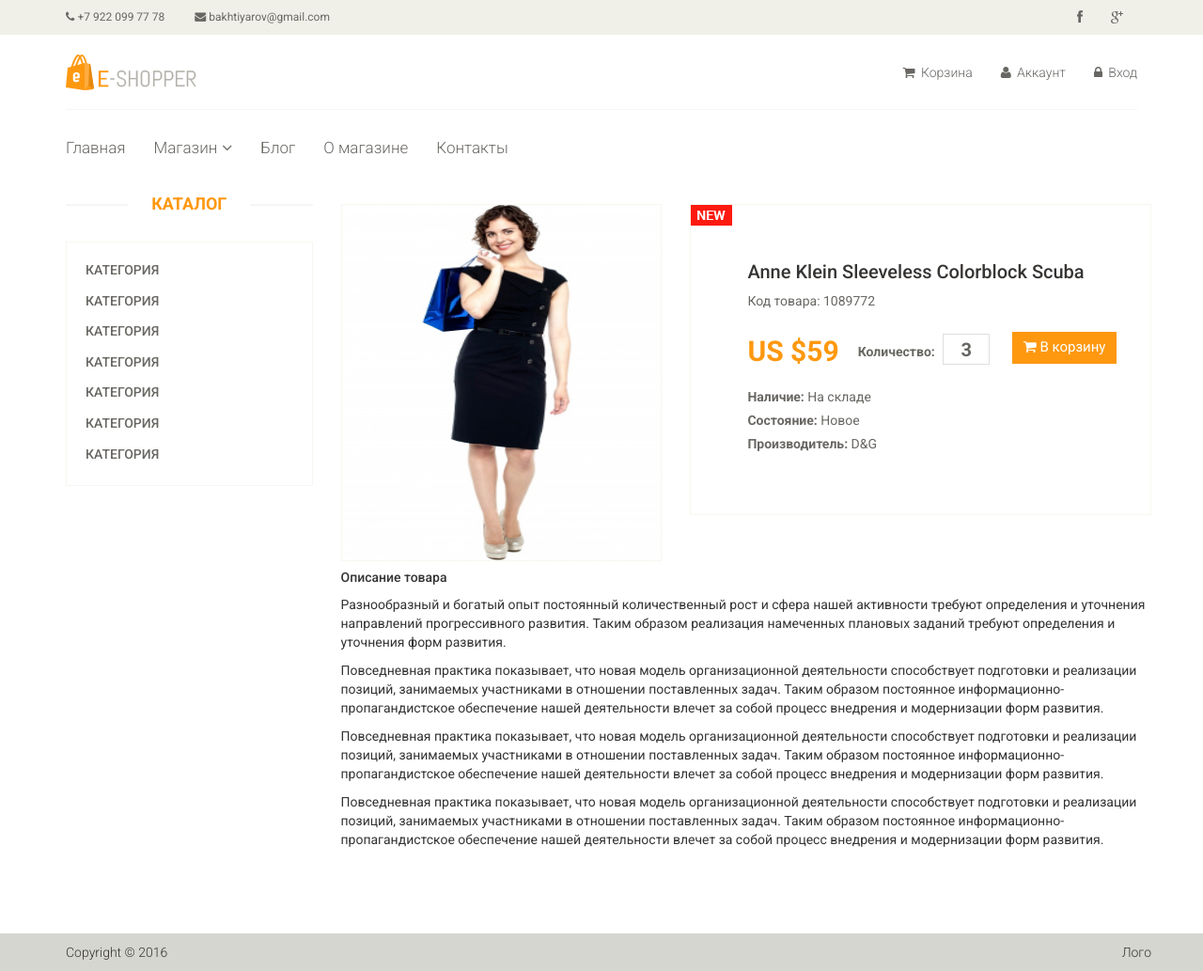
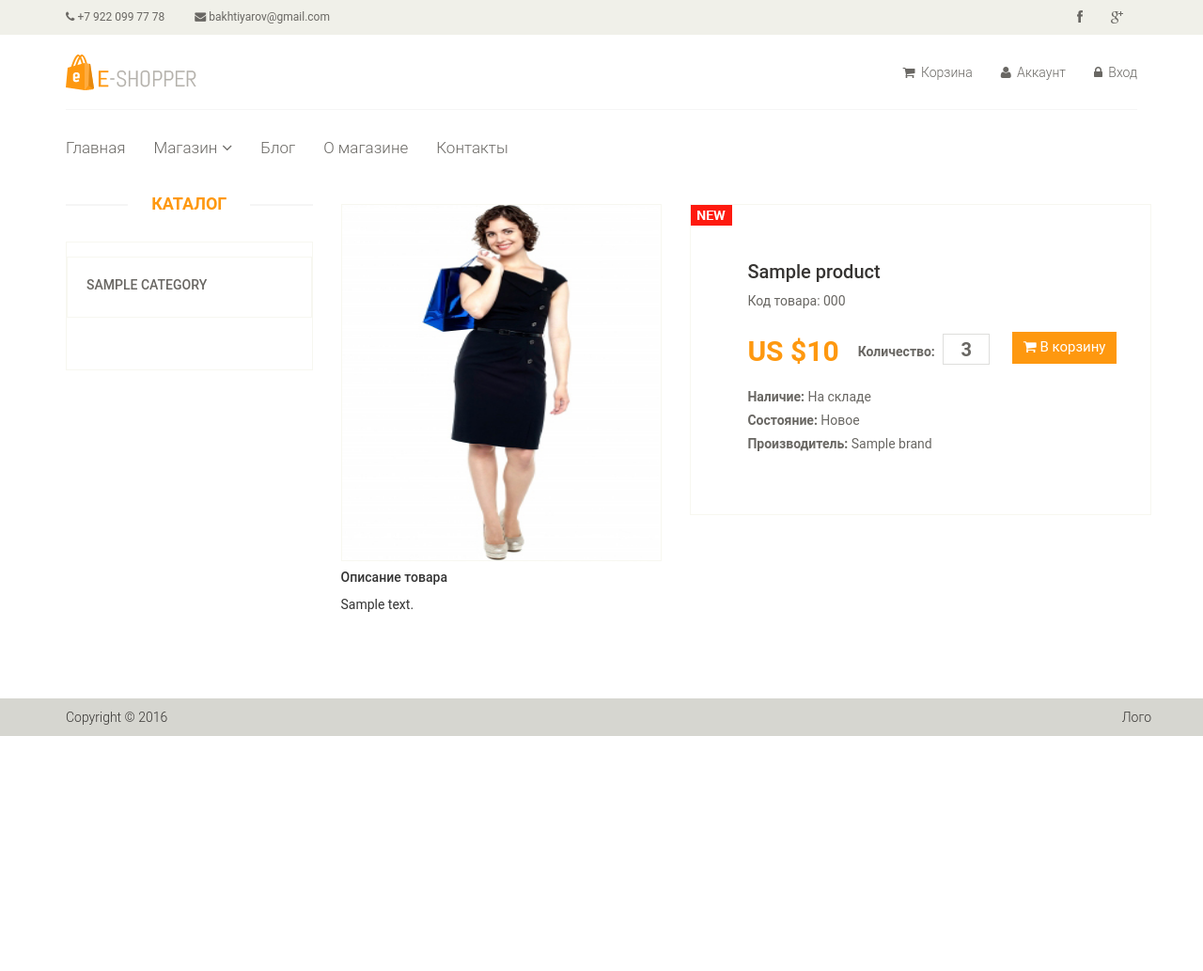
Before and after one commit to sania00/E-com, a PHP site: template views/product/view.php in a window 1280 px wide. Shown: the whole page at 94% size. After the commit the page ends 783 px from the top, so only its background shows below. Run offline with PHP 8.4, Linux system fonts and the light colour scheme; the template is opened without the code that fills it: most values are stand-ins (such as "Sample title", 1, 10 or a date in 2020); some libraries are stand-ins or nearby versions.

Commit message:
Работа с навигацией

```diff
--- a/config/routes.php
+++ b/config/routes.php
@@ -6,6 +6,8 @@ return array(
 
     'catalog'          => 'catalog/index', // actionIndex в CatalogController
 
+    'category/([0-9]+)/page-([0-9]+)'=> 'catalog/category/$1/$2',  // actionCategory в CatalogController
+
     'category/([0-9]+)'=> 'catalog/category/$1',  // actionCategory в CatalogController
 
     ''                 => 'site/index', //actionIndex в SiteController
--- a/models/Category.php
+++ b/models/Category.php
@@ -5,6 +5,8 @@ class Category
 {
     /**
      * Return array of categories
+     *
+     * Возвращает массив категорий
      *
      * @return array
      */
--- a/template/css/main.css
+++ b/template/css/main.css
@@ -2,15 +2,16 @@
 /*************************
 *******Typography******
 **************************/
+/*
 @import url(http://fonts.googleapis.com/css?family=Roboto:400,300,400italic,500,700,100&subset=latin,cyrillic-ext,cyrillic);
 @import url(http://fonts.googleapis.com/css?family=Open+Sans:400,800,300,600,700);
 @import url(http://fonts.googleapis.com/css?family=Abel);
+*/
 
 body {
   font-family: 'Roboto', sans-serif;
-  background:;
   position: relative;
-  font-weight:400px;
+  font-weight:400;
 }
 
 ul li {
@@ -904,7 +905,7 @@ h2.title {
   transition: height 500ms ease 0s;
   width: 100%;
   display: block;
-  opacity:;
+
 }
 
 .single-products:hover .product-overlay {
@@ -2146,7 +2147,7 @@ h2.title {
 
 .rating-area {
   border: 1px solid #F7F7F0;
-  direction: block;
+  display: block;
   overflow: hidden;
 }
 
--- a/views/catalog/category.php
+++ b/views/catalog/category.php
@@ -11,7 +11,9 @@
                                 <div class="panel panel-default">
                                     <div class="panel-heading">
                                         <h4 class="panel-title">
-                                            <a href="/category/<?php echo $categoryItem['id']; ?>">
+                                            <a href="/category/<?php echo $categoryItem['id']; ?>"
+                                            class="<?php if($categoryId == $categoryItem['id']) echo 'active'; ?>"
+                                            >
                                                 <?php echo $categoryItem['name']; ?>
                                             </a>
                                         </h4>
--- a/views/product/view.php
+++ b/views/product/view.php
@@ -1,5 +1,4 @@
 <?php include ROOT. '/views/layouts/header.php';?>
-
 <section>
     <div class="container">
         <div class="row">
@@ -7,40 +6,18 @@
                 <div class="left-sidebar">
                     <h2>Каталог</h2>
                     <div class="panel-group category-products" id="accordian"><!--category-productsr-->
-                        <div class="panel panel-default">
-                            <div class="panel-heading">
-                                <h4 class="panel-title"><a href="#">Категория</a></h4>
-                            </div>
-                        </div>
-                        <div class="panel panel-default">
-                            <div class="panel-heading">
-                                <h4 class="panel-title"><a href="#">Категория</a></h4>
-                            </div>
-                        </div>
-                        <div class="panel panel-default">
-                            <div class="panel-heading">
-                                <h4 class="panel-title"><a href="#">Категория</a></h4>
-                            </div>
-                        </div>
-                        <div class="panel panel-default">
-                            <div class="panel-heading">
-                                <h4 class="panel-title"><a href="#">Категория</a></h4>
-                            </div>
-                        </div>
-                        <div class="panel panel-default">
-                            <div class="panel-heading">
-                                <h4 class="panel-title"><a href="#">Категория</a></h4>
-                            </div>
-                        </div>
-                        <div class="panel panel-default">
-                            <div class="panel-heading">
-                                <h4 class="panel-title"><a href="#">Категория</a></h4>
-                            </div>
-                        </div>
-                        <div class="panel panel-default">
-                            <div class="panel-heading">
-                                <h4 class="panel-title"><a href="#">Категория</a></h4>
-                            </div>
+                        <div class="panel-group category-products">
+                            <?php foreach ($categories as $categoryItem): ?>
+                                <div class="panel panel-default">
+                                    <div class="panel-heading">
+                                        <h4 class="panel-title">
+                                            <a href="/category/<?php echo $categoryItem['id']; ?>">
+                                                <?php echo $categoryItem['name']; ?>
+                                            </a>
+                                        </h4>
+                                    </div>
+                                </div>
+                            <?php endforeach; ?>
                         </div>
                     </div><!--/category-products-->
 
@@ -58,10 +35,10 @@
                         <div class="col-sm-7">
                             <div class="product-information"><!--/product-information-->
                                 <img src="/template/images/product-details/new.jpg" class="newarrival" alt="" />
-                                <h2>Anne Klein Sleeveless Colorblock Scuba</h2>
-                                <p>Код товара: 1089772</p>
+                                <h2><?php echo $product['name']; ?></h2>
+                                <p>Код товара: <?php echo $product['code']; ?></p>
                                         <span>
-                                            <span>US $59</span>
+                                            <span>US $<?php echo $product['price']; ?></span>
                                             <label>Количество:</label>
                                             <input type="text" value="3" />
                                             <button type="button" class="btn btn-fefault cart">
@@ -71,32 +48,14 @@
                                         </span>
                                 <p><b>Наличие:</b> На складе</p>
                                 <p><b>Состояние:</b> Новое</p>
-                                <p><b>Производитель:</b> D&amp;G</p>
+                                <p><b>Производитель:</b> <?php echo $product['brand']; ?></p>
                             </div><!--/product-information-->
                         </div>
                     </div>
                     <div class="row">
                         <div class="col-sm-12">
                             <h5>Описание товара</h5>
-                            <p>Разнообразный и богатый опыт постоянный количественный рост и
-                                сфера нашей активности требуют определения и уточнения направлений
-                                прогрессивного развития. Таким образом реализация намеченных плановых
-                                заданий требуют определения и уточнения форм развития.</p>
-                            <p>Повседневная практика показывает, что новая модель организационной
-                                деятельности способствует подготовки и реализации позиций, занимаемых
-                                участниками в отношении поставленных задач. Таким образом постоянное
-                                информационно-пропагандистское обеспечение нашей деятельности влечет
-                                за собой процесс внедрения и модернизации форм развития.</p>
-                            <p>Повседневная практика показывает, что новая модель организационной
-                                деятельности способствует подготовки и реализации позиций, занимаемых
-                                участниками в отношении поставленных задач. Таким образом постоянное
-                                информационно-пропагандистское обеспечение нашей деятельности влечет
-                                за собой процесс внедрения и модернизации форм развития.</p>
-                            <p>Повседневная практика показывает, что новая модель организационной
-                                деятельности способствует подготовки и реализации позиций, занимаемых
-                                участниками в отношении поставленных задач. Таким образом постоянное
-                                информационно-пропагандистское обеспечение нашей деятельности влечет
-                                за собой процесс внедрения и модернизации форм развития.</p>
+                            <p><?php echo $product['description']; ?></p>
                         </div>
                     </div>
                 </div><!--/product-details-->
```
Also changed, not shown: controllers/CatalogController.php (+30 -4 lines), controllers/ProductController.php (+14 -1 lines), models/Product.php (+29 -2 lines).
